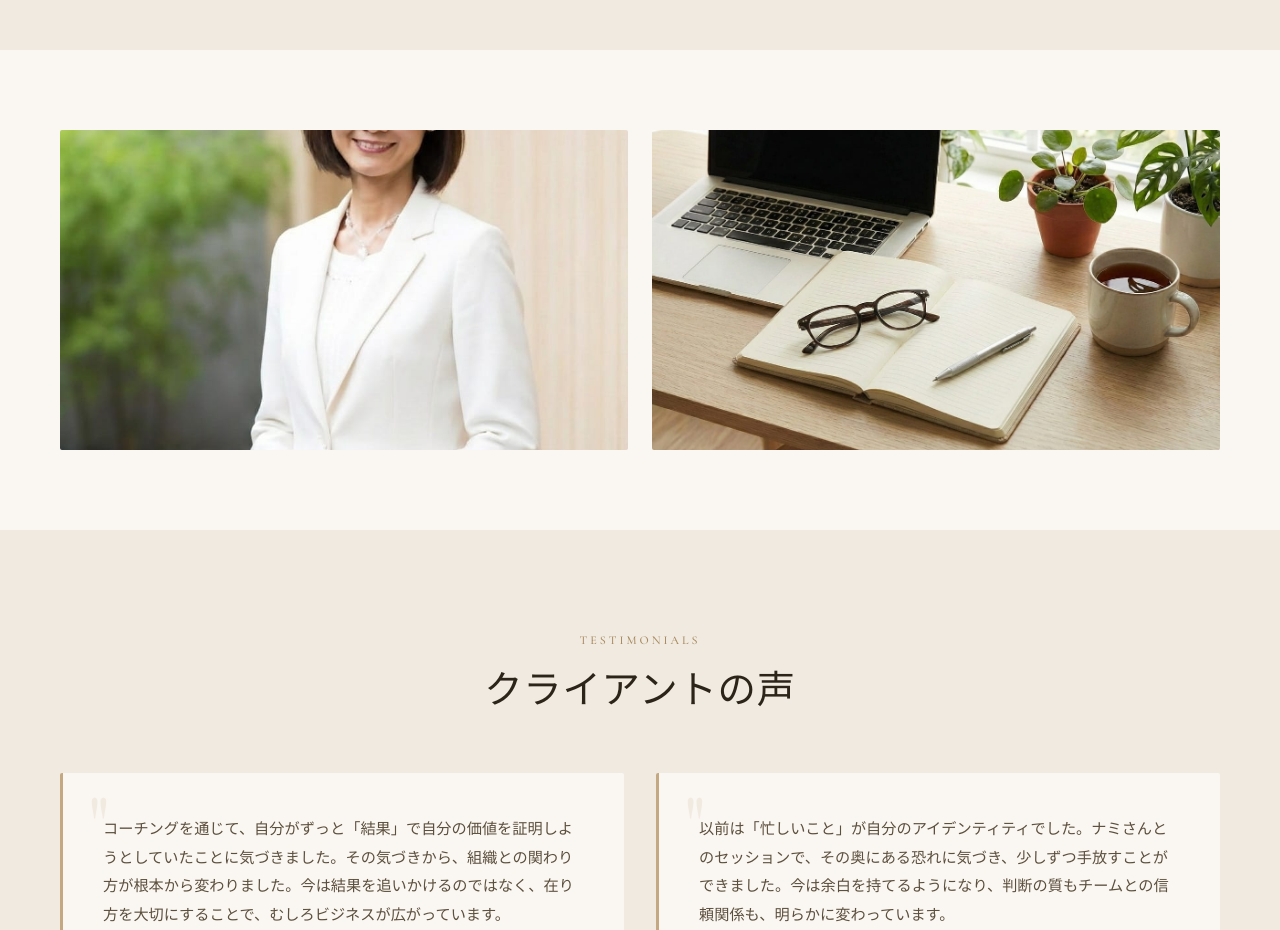
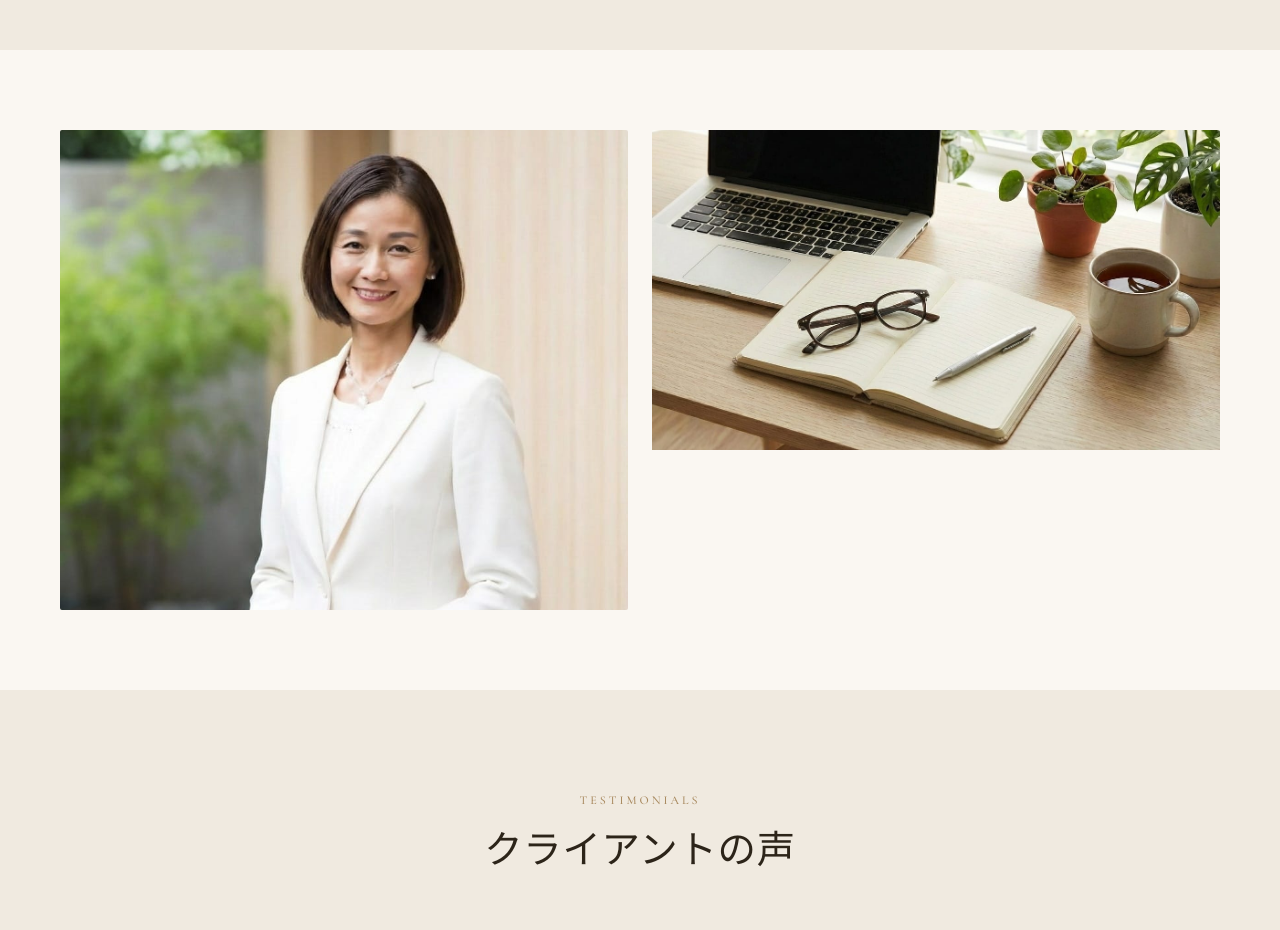
Before and after one commit to overlordforthew/NamiBarden, a website: page public/executive-coaching.html in a window 1280 px wide. Shown: the part 4700-5630 px from the top of the page. Drawn offline with nearby package versions, Linux system fonts and the light colour scheme; a web font is replaced by a local one.

Commit message:
Ai Chan: update public/executive-coaching.html

```diff
--- a/public/executive-coaching.html
+++ b/public/executive-coaching.html
@@ -1080,8 +1080,8 @@ footer {
 <div class="photo-section" style="background: var(--cream);">
   <div class="container">
     <div class="photo-grid photo-grid-2 reveal">
-      <div class="photo-frame">
-        <img src="/images/nami-white-jacket.jpg?v=20260228" alt="ナミ・バーデン コーチ" loading="lazy">
+      <div class="photo-frame tall">
+        <img src="/images/nami-white-jacket.jpg?v=20260228" alt="ナミ・バーデン コーチ" loading="lazy" style="object-position: center 20%;">
       </div>
       <div class="photo-frame">
         <img src="/images/nami-notebook.jpg?v=20260226b" alt="セッションの様子" loading="lazy">
```
